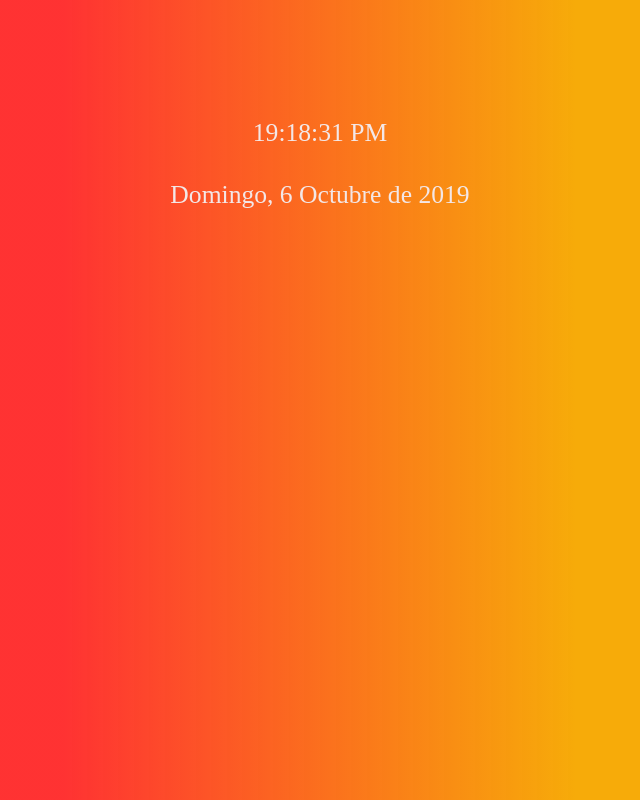
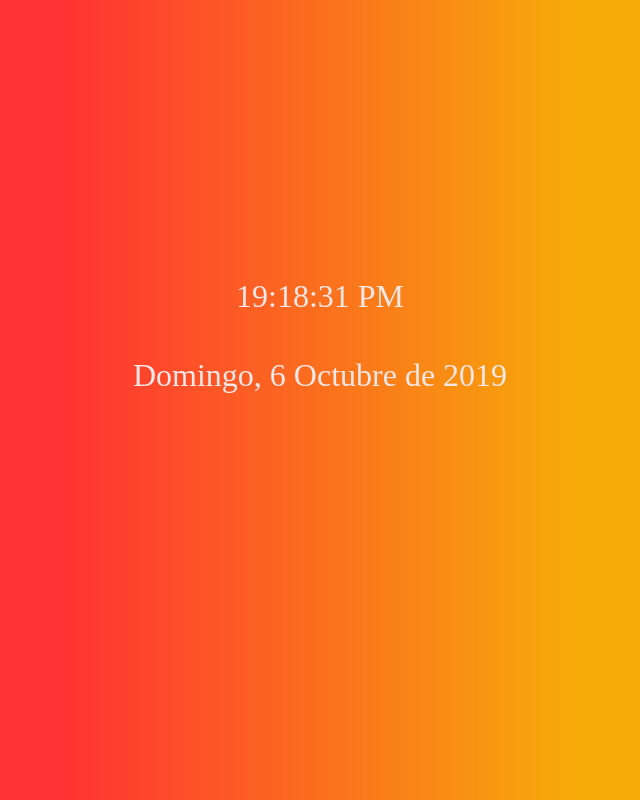
Before and after one commit to FabricioMoreno/yaTime, a plain HTML site: page index.html in a window 1280 px wide. Shown: the whole page, without its empty margins (320-960 px from the left). Drawn offline with Linux system fonts and the light colour scheme.

Commit message:
Version 1.3 Changes about design

```diff
--- a/index.css
+++ b/index.css
@@ -8,16 +8,16 @@ body
 
 }
 #father{
-    height: 20.5rem;
+    height: 42rem;
     display: flex;
     flex-direction: column;
     justify-content: center;
     align-items: center;
     color: rgb(243, 231, 231);
-    font-size: 1.6rem;
+    font-size: 2rem;
     text-align: center;
 }
 #hora
 {
-    margin-bottom: 2rem;
+    margin-bottom: 2.6rem;
 }
```
